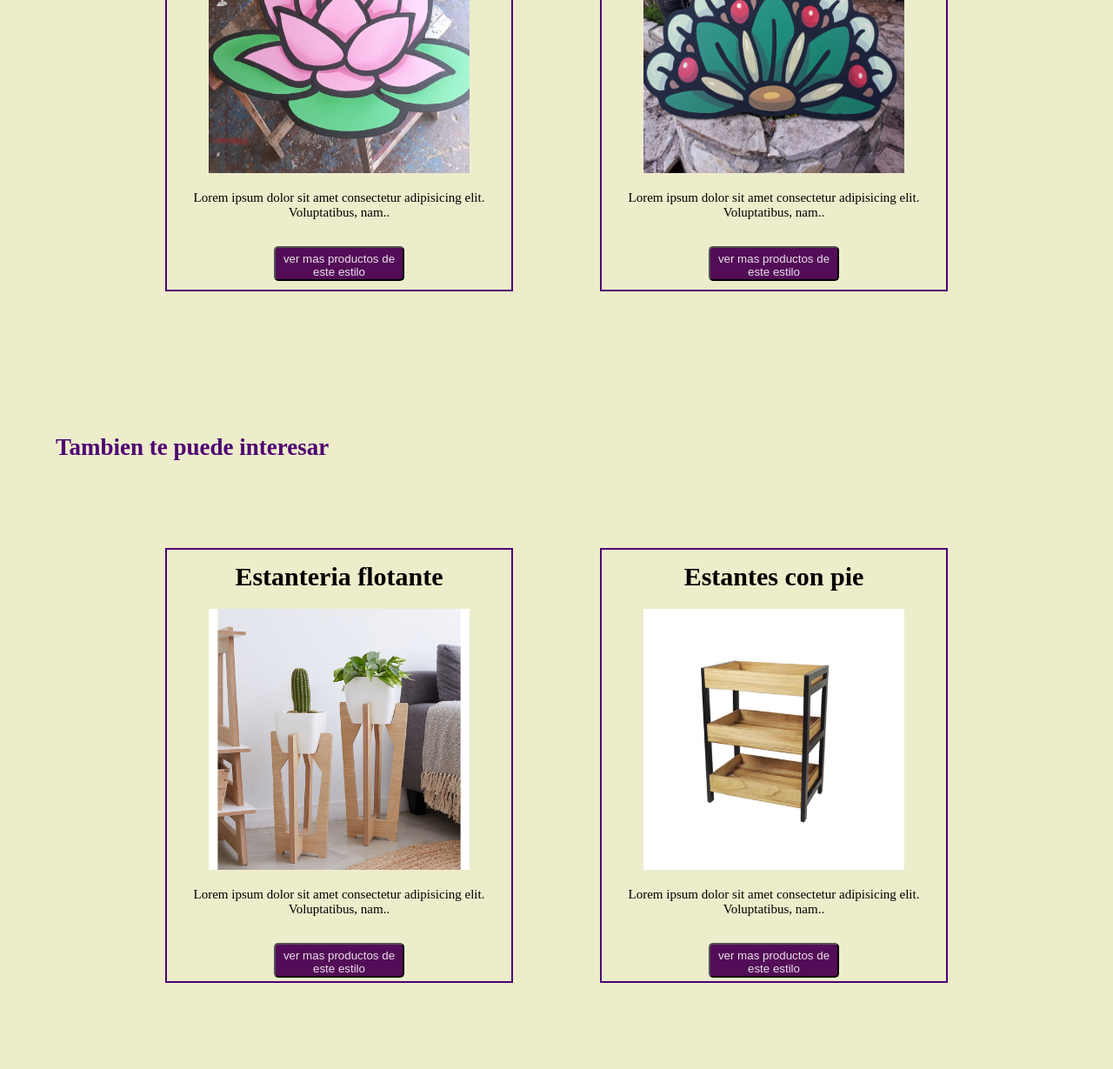
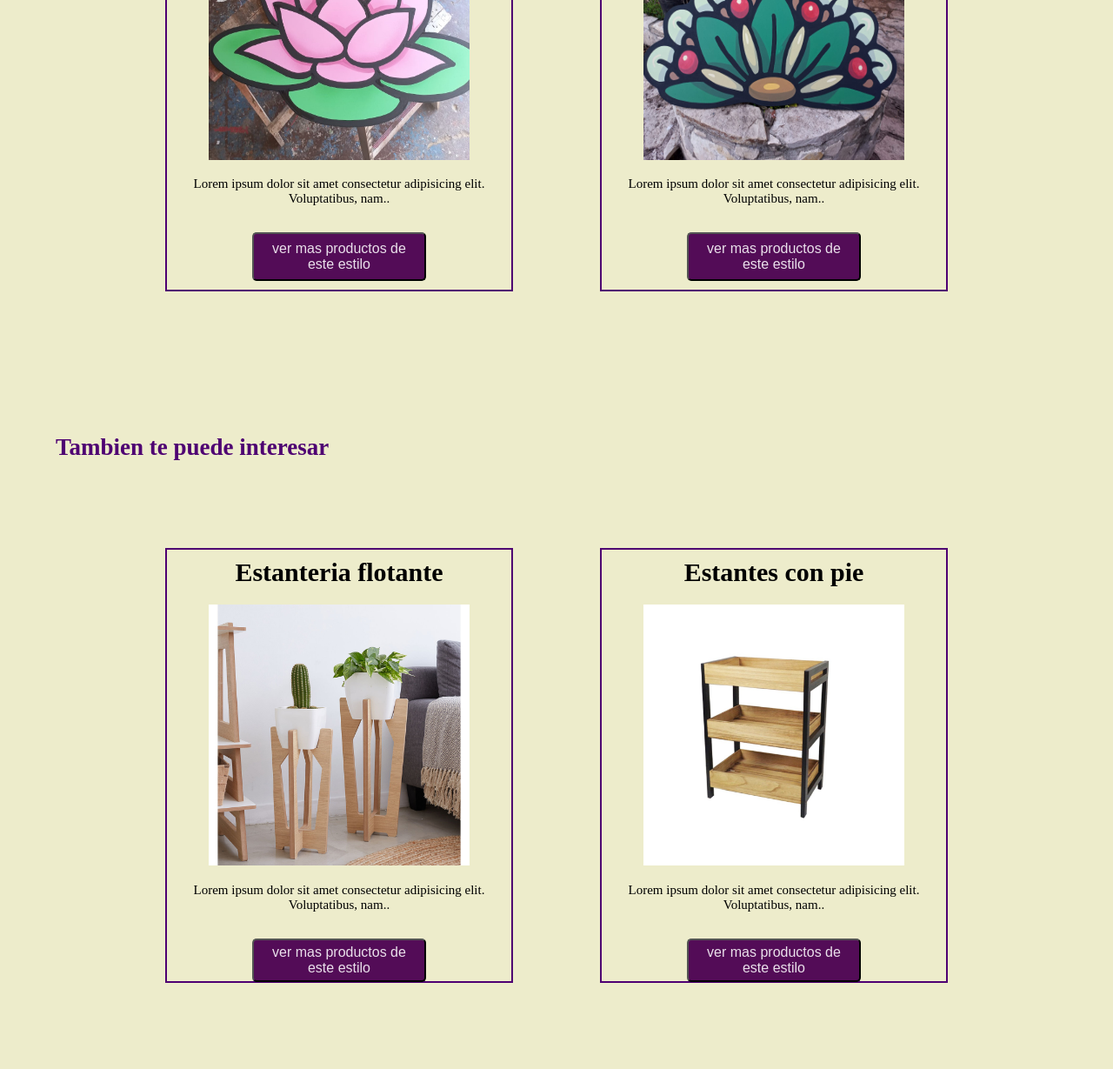
Before and after one commit to MagliottiJosella/chipussasII, a website: page paginas/productos.html in a window 1280 px wide. Shown: the part 615-1844 px from the top of the page at 87% size. Drawn offline with Linux system fonts and the light colour scheme.

Commit message:
listo tambien aplicado extend

```diff
--- a/assets/scss/_botones.scss
+++ b/assets/scss/_botones.scss
@@ -22,3 +22,12 @@ $estilobtn:(
 
 
 }
+
+
+.btnproductos{
+    @extend .btn;
+    height:60px;
+    width: 200px;
+    font-size: medium;
+
+}
--- a/paginas/productos.html
+++ b/paginas/productos.html
@@ -46,14 +46,14 @@
                 <h4>Ines</h4>
                 <img  src="../assets/img/Ines1.jpeg" alt="">
                 <p >Lorem ipsum dolor sit amet consectetur adipisicing elit. Voluptatibus, nam..</p>
-                <button class="btn">ver mas productos de este estilo</button>
+                <button class="btnproductos">ver mas productos de este estilo</button>
             </div>
 
             <div class="cuadro2">
                 <h4 >Otilia</h4>
                 <img src="../assets/img/otilia1.jpeg" alt="">
                 <p>Lorem ipsum dolor sit amet consectetur adipisicing elit. Voluptatibus, nam..</p>
-                <button class="btn">ver mas productos de este estilo</button>
+                <button class="btnproductos">ver mas productos de este estilo</button>
             </div>
 
 
@@ -64,13 +64,13 @@
                 <h4> Estanteria flotante </h4>
                 <img src="../assets/img/portamacetas.jpg" alt="">
                 <p >Lorem ipsum dolor sit amet consectetur adipisicing elit. Voluptatibus, nam..</p>
-                <button class="btn">ver mas productos de este estilo</button>
+                <button class="btnproductos">ver mas productos de este estilo</button>
             </div>
             <div class="varios2">
                 <h4 >Estantes con pie </h4>
                 <img  src="../assets/img/estante2.jpg" alt="">
                 <p >Lorem ipsum dolor sit amet consectetur adipisicing elit. Voluptatibus, nam..</p>
-                <button class="btn">ver mas productos de este estilo</button>
+                <button class="btnproductos">ver mas productos de este estilo</button>
             </div>
 
 
```
Also changed, not shown: assets/css/estilo.css.
